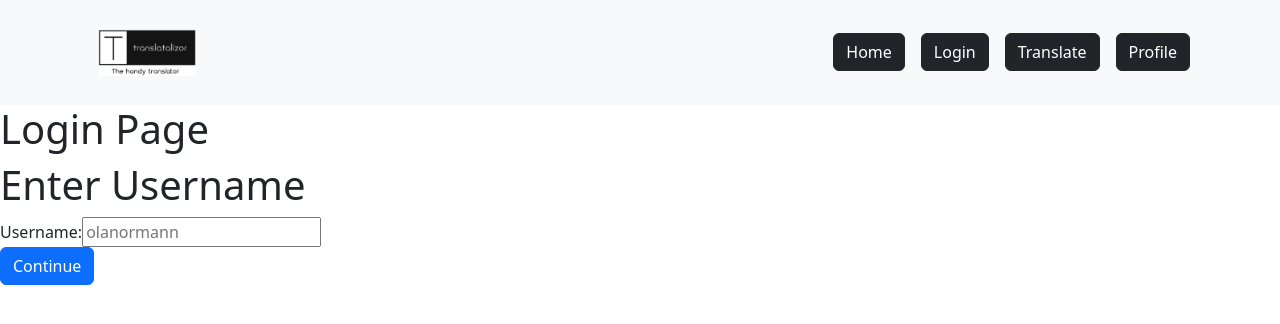
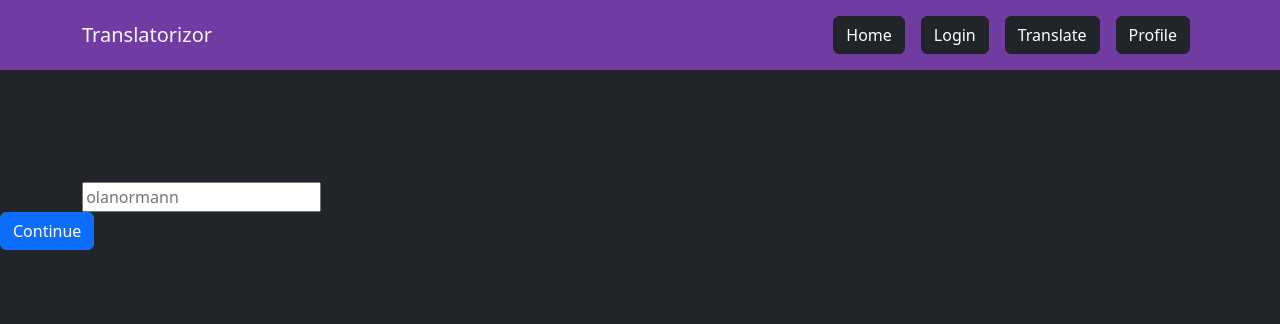
Before and after one commit to SondreSequence/React-LIT, a React (Create React App) app: page /login in a window 1280 px wide. Shown: the top 324 px of the page. Built offline with nearby package versions, Linux system fonts and the light colour scheme.

Commit message:
fix: displaying translations to loggen in user only

```diff
--- a/src/App.css
+++ b/src/App.css
@@ -1,14 +1,6 @@
-/* .App {
-  text-align: center;
-  align-items: center;
-  align-content: center;
-} */
-
 .navbar {
-  align-items: center;
-  align-content: center;
+  background-color: rgb(113, 60, 162);
 }
-
 .slowlyVisible {
   animation: fadeIn 2s;
 }
--- a/src/App.js
+++ b/src/App.js
@@ -10,11 +10,13 @@ import TranslatePage from "./Components/Pages/TranslatePage";
 
 function App() {
   return (
+    <div className="bg-dark vh-100">
       <BrowserRouter>
-      <Navbar className="App bg-light">
+        <Navbar className="navbar">
           <Container>
-          <Navbar.Brand>
-            <img className="w-25 p-3" src={require("./Logo.png")}></img>
+            <Navbar.Brand className="text-light">
+              Translatorizor
+              {/* <img className="w-25 p-3" src={require("./Logo.png")}></img> */}
             </Navbar.Brand>
             <Nav>
               <Nav.Link>
@@ -48,6 +50,7 @@ function App() {
           <Route path="/profile" element={<ProfilePage />}></Route>
         </Routes>
       </BrowserRouter>
+    </div>
   );
 }
 
--- a/src/Components/Login/LoginForm.jsx
+++ b/src/Components/Login/LoginForm.jsx
@@ -26,7 +26,9 @@ const LoginForm = () => {
       setApiError(error);
     }
     if (user !== null) {
+      username = username.toString();
       storageSave("translation-user", user);
+      storageSave("username", username);
     }
     setLoading(false);
   };
--- a/src/Components/Pages/ProfilePage.jsx
+++ b/src/Components/Pages/ProfilePage.jsx
@@ -4,10 +4,10 @@ import TranslationHistory from "../Translation/TranslationHistory";
 
 function ProfilePage() {
   return (
-    <div>
+    <div className="d-flex mx-auto flex-column justify-content-center text-center text-light w-50 ">
       <ProfileHeader />
+      <TranslationHistory />
       <LogoutButton />
-      <TranslationHistory />
     </div>
   );
 }
--- a/src/Components/Profile/ProfileHeader.jsx
+++ b/src/Components/Profile/ProfileHeader.jsx
@@ -12,11 +12,7 @@ function ProfileHeader() {
     }
   }, []);
 
-  return (
-    <div>
-      <h1>Hello there {username}</h1>
-    </div>
-  );
+  return <h1>Hello there {username.replace(/"/g, "")}</h1>;
 }
 
 export default ProfileHeader;
--- a/src/Components/Translation/TranslationHistory.jsx
+++ b/src/Components/Translation/TranslationHistory.jsx
@@ -1,4 +1,5 @@
 import { useEffect } from "react";
+import { Card } from "react-bootstrap";
 import { useDispatch, useSelector } from "react-redux";
 import { fetchData } from "../api/apiActions";
 
@@ -15,17 +16,16 @@ function TranslationHistory() {
   if (loading) return <p>Loading...</p>;
   if (error) return <p>Error: {error}</p>;
 
+  const localUserArray = JSON.parse(localStorage.getItem("translation-user"));
   return (
-    <div>
-      <h1>Translations</h1>
-      {data.map((item) => (
-        <div key={item.id}>
-          {item.translations.map((translation) => (
-            <p key={translation}>{translation}</p>
-          ))}
-        </div>
-      ))}
-    </div>
+    <Card>
+      <div className="card-header text-dark ">Translations</div>
+      <ul className="list-group list-group-flush">
+        <li className="list-group-item">
+          {JSON.stringify(data[localUserArray.id - 1].translations, null, 2)}
+        </li>
+      </ul>
+    </Card>
   );
 }
 
```
Lines whose indentation alone changed are shown as unchanged.
